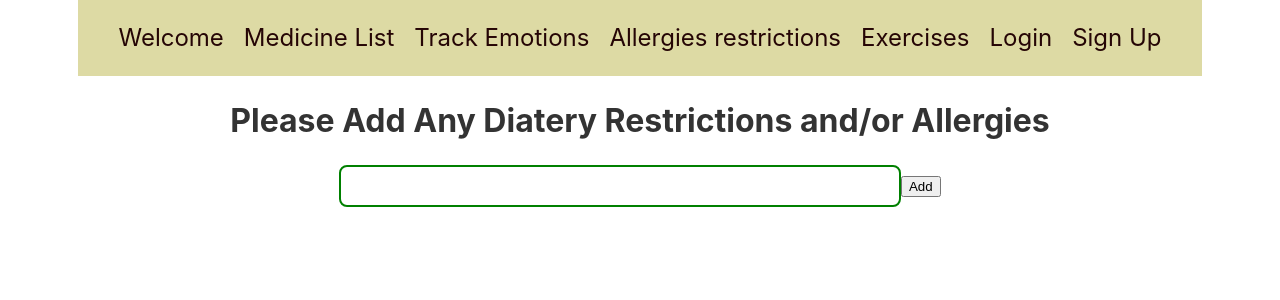
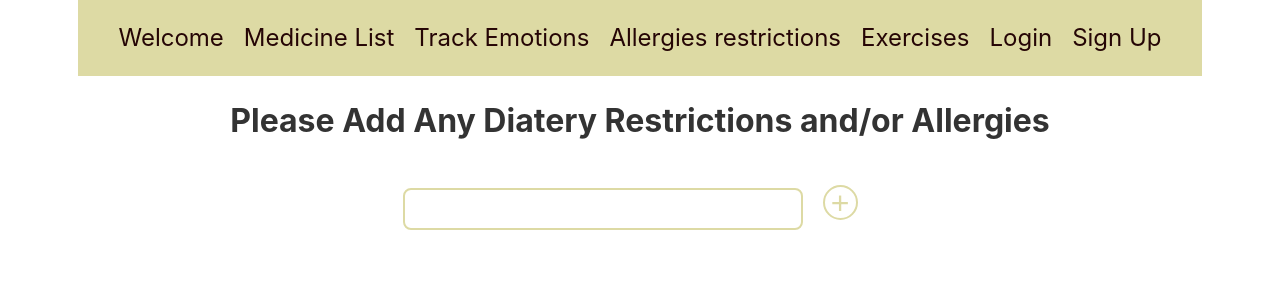
Before and after one commit to sameedJafri/medHealth, a React (Vite) app in the folder client/frontend/: page /Restrictions in a window 1280 px wide. Shown: the top 300 px of the page. Built offline with nearby package versions, Linux system fonts and the light colour scheme.

Commit message:
This is the Allergies page

```diff
--- a/client/frontend/src/Pages/Components/InputField.jsx
+++ b/client/frontend/src/Pages/Components/InputField.jsx
@@ -26,20 +26,21 @@ export default function AddDynamicInputFields() {
     <div className="container">
       {inputs.map((item, index) => (
         <div className="input_container" key={index}>
-          <input
+
+         {inputs.length > 1 && (
+            <button className = "deleting" onClick={() => handleDeleteInput(index)}>-</button>
+          )}
+          <input className="input"
             name="restriction"
             type="text"
             value={item.restriction}
             onChange={(event) => handleChange(event, index)}
           />
+          {index === inputs.length - 1 && (
+              <button className="adding" onClick={() => handleAddInput()}><span className="butt">+</span></button>
+            )}
+        </div>
 
-          {inputs.length > 1 && (
-            <button onClick={() => handleDeleteInput(index)}>Delete</button>
-          )}
-          {index === inputs.length - 1 && (
-            <button onClick={() => handleAddInput()}>Add</button>
-          )}
-        </div>
       ))}
     </div>
   );
--- a/client/frontend/src/Pages/Components/styles/InputField.css
+++ b/client/frontend/src/Pages/Components/styles/InputField.css
@@ -3,11 +3,41 @@ input {
     width: 50%;
     padding: 10px;
     font-size: 1em;
-    border: 2px solid green;
+    border: 2px solid #dddaa4;
     border-radius: 8px;
     box-sizing: border-box;
 
 }
 .input_container{
     margin-bottom: 10px;
+    align-items: center;
 }
+
+.input{
+    width: 400px;
+}
+button{
+    text-align: center;
+    border-radius: 50%;
+    height: 35px;
+    width: 35px;
+    margin: 20px;
+
+}
+.adding{
+    border: 2px solid #dddaa4;
+    background-color: white;
+    color:#dddaa4;
+    font-size:xx-large;
+     justify-content: center;
+     line-height: 6px;
+}
+
+
+.deleting{
+    border: 2px solid rgb(211, 90, 90);
+    background-color: white;
+    color:rgb(211, 90, 90);
+    font-size:xx-large;
+    line-height: 3px;
+}
```
Also changed, not shown: client/frontend/src/HomePage.jsx (added, +11 -0 lines), 1 other file (tests, documents, lock files or other folders).
